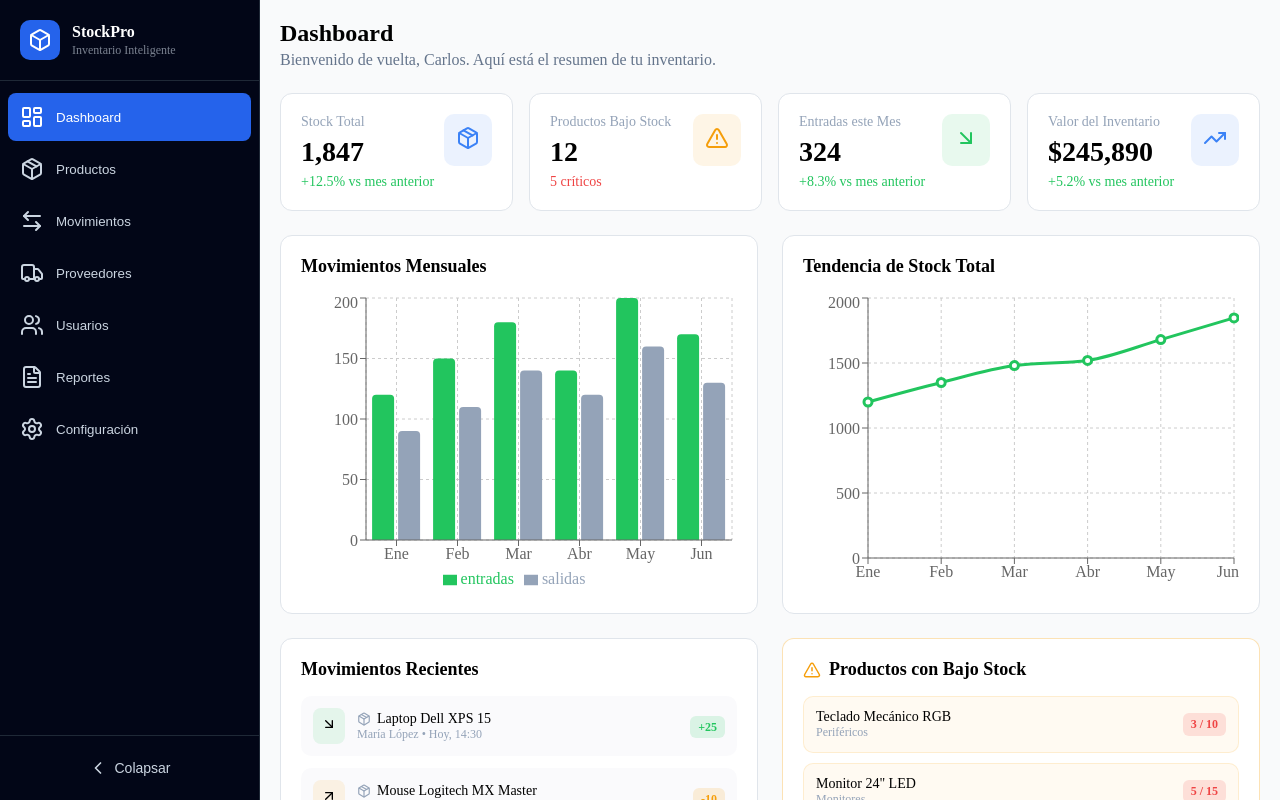
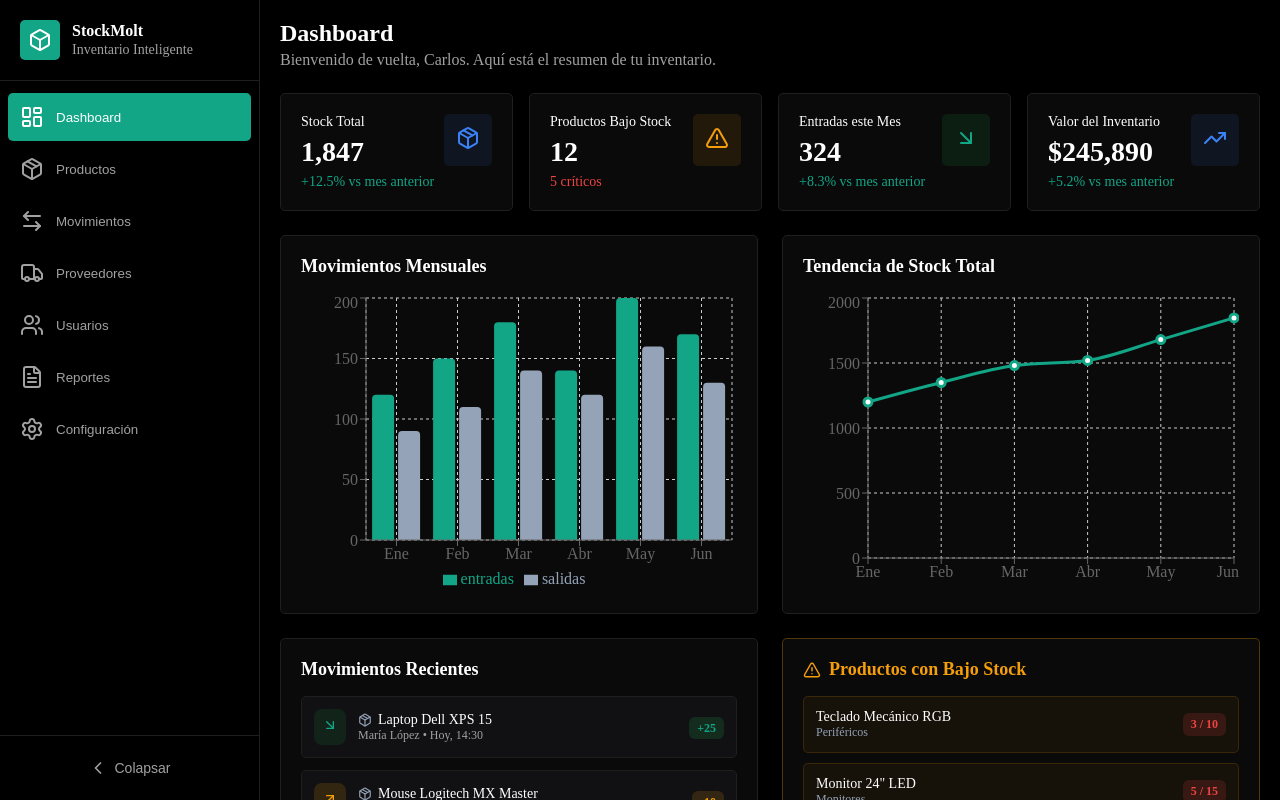
Before and after one commit to OrlandoTellez/stockmolt, a React (Vite) app in the folder dashboard/: page / in a window 1280 px wide. Shown: the top 800 px of the page. Built offline with nearby package versions, Linux system fonts and the light colour scheme.

Commit message:
styles: mejorar estilos para el modo oscuro de la web app

```diff
--- a/dashboard/src/components/global/dashboard/InventoryCharts.module.css
+++ b/dashboard/src/components/global/dashboard/InventoryCharts.module.css
@@ -12,7 +12,7 @@
 .card {
   background: var(--card-color);
   border: 1px solid var(--border-color);
-  border-radius: 12px;
+  border-radius: 5px;
   padding: 20px;
   animation: slideUp 0.3s ease;
 }
@@ -20,6 +20,7 @@
 .title {
   font-size: 18px;
   margin-bottom: 16px;
+  color: var(--font-color-title);
 }
 
 .chart {
--- a/dashboard/src/components/global/dashboard/InventoryCharts.tsx
+++ b/dashboard/src/components/global/dashboard/InventoryCharts.tsx
@@ -43,7 +43,11 @@ export function InventoryCharts() {
               <YAxis />
               <Tooltip />
               <Legend />
-              <Bar dataKey="entradas" fill="#22c55e" radius={[4, 4, 0, 0]} />
+              <Bar
+                dataKey="entradas"
+                fill="var(--secondary-color)"
+                radius={[4, 4, 0, 0]}
+              />
               <Bar dataKey="salidas" fill="#94a3b8" radius={[4, 4, 0, 0]} />
             </BarChart>
           </ResponsiveContainer>
@@ -62,7 +66,7 @@ export function InventoryCharts() {
               <Line
                 type="monotone"
                 dataKey="stock"
-                stroke="#22c55e"
+                stroke="var(--secondary-color)"
                 strokeWidth={3}
                 dot={{ r: 4 }}
               />
--- a/dashboard/src/components/global/dashboard/LowStockAlert.module.css
+++ b/dashboard/src/components/global/dashboard/LowStockAlert.module.css
@@ -1,6 +1,6 @@
 .card {
   background: var(--card-color);
-  border-radius: 12px;
+  border-radius: 5px;
   padding: 20px;
   border: 1px solid #1e293b;
   animation: slideUp 0.3s ease;
@@ -20,6 +20,7 @@
 .header h3 {
   font-size: 18px;
   margin: 0;
+  color: #f59e0b;
 }
 
 .headerIcon {
@@ -39,7 +40,7 @@
   justify-content: space-between;
   align-items: center;
   padding: 12px;
-  border-radius: 10px;
+  border-radius: 5px;
   background: rgba(245, 158, 11, 0.05);
   border: 1px solid rgba(245, 158, 11, 0.15);
 }
@@ -47,6 +48,7 @@
 .name {
   font-size: 14px;
   font-weight: 500;
+  color: var(--font-color-title);
 }
 
 .category {
--- a/dashboard/src/components/global/dashboard/MetricCard.module.css
+++ b/dashboard/src/components/global/dashboard/MetricCard.module.css
@@ -1,7 +1,7 @@
 .card {
   background: var(--card-color);
   border: 1px solid var(--border-color);
-  border-radius: 12px;
+  border-radius: 5px;
   padding: 20px;
   animation: slideUp 0.3s ease;
 }
@@ -20,12 +20,13 @@
 
 .title {
   font-size: 14px;
-  color: #94a3b8;
+  color: var(--font-color-title);
 }
 
 .value {
   font-size: 28px;
   font-weight: bold;
+  color: var(--font-color-title);
 }
 
 .change {
@@ -34,7 +35,7 @@
 }
 
 .positive {
-  color: #22c55e;
+  color: var(--secondary-color);
 }
 
 .negative {
@@ -47,7 +48,7 @@
 
 .iconBox {
   padding: 12px;
-  border-radius: 10px;
+  border-radius: 5px;
   background: rgba(59, 130, 246, 0.1);
 }
 
@@ -58,8 +59,6 @@
 }
 
 /* Variants */
-.metric {
-}
 .warning .iconBox {
   background: rgba(245, 158, 11, 0.1);
 }
@@ -71,7 +70,7 @@
   background: rgba(34, 197, 94, 0.1);
 }
 .success .icon {
-  color: #22c55e;
+  color: var(--secondary-color);
 }
 
 .destructive .iconBox {
--- a/dashboard/src/components/global/dashboard/RecentMovements.module.css
+++ b/dashboard/src/components/global/dashboard/RecentMovements.module.css
@@ -1,7 +1,7 @@
 .card {
   background: var(--card-color);
   border: 1px solid var(--border-color);
-  border-radius: 12px;
+  border-radius: 5px;
   padding: 20px;
   animation: slideUp 0.3s ease;
 }
@@ -9,6 +9,7 @@
 .title {
   font-size: 18px;
   margin-bottom: 16px;
+  color: var(--font-color-title);
 }
 
 .list {
@@ -22,8 +23,10 @@
   align-items: center;
   gap: 12px;
   padding: 12px;
-  border-radius: 10px;
+  border-radius: 5px;
   background: rgba(148, 163, 184, 0.05);
+  border: 1px solid var(--border-color);
+  color: var(--font-color-title);
   transition: background 0.2s ease;
 }
 
@@ -38,10 +41,12 @@
 
 .iconEntrada {
   background: rgba(34, 197, 94, 0.1);
+  color: var(--secondary-color);
 }
 
 .iconSalida {
-  background: rgba(245, 158, 11, 0.1);
+  background: rgba(245, 158, 11, 0.15);
+  color: #f59e0b;
 }
 
 .icon {
@@ -76,7 +81,7 @@
 
 .meta {
   font-size: 12px;
-  color: #94a3b8;
+  color: var(--font-color-text);
 }
 
 .quantity {
@@ -92,7 +97,7 @@
 
 .badgePositive {
   background: rgba(34, 197, 94, 0.15);
-  color: #22c55e;
+  color: var(--secondary-color);
 }
 
 .badgeNegative {
--- a/dashboard/src/components/layout/SideBar.module.css
+++ b/dashboard/src/components/layout/SideBar.module.css
@@ -7,7 +7,7 @@
   display: flex;
   flex-direction: column;
   transition: width 0.3s ease;
-  border-right: 1px solid #1f2937;
+  border-right: 1px solid var(--border-color);
 }
 
 .expanded {
@@ -30,14 +30,14 @@
   gap: 12px;
   padding: 20px;
   width: 100%;
-  border-bottom: 1px solid #1f2937;
+  border-bottom: 1px solid var(--border-color);
 }
 
 .logoIcon {
   width: 40px;
   height: 40px;
-  border-radius: 10px;
-  background: #2563eb;
+  border-radius: 5px;
+  background: var(--secondary-color);
   display: flex;
   align-items: center;
   justify-content: center;
@@ -50,10 +50,8 @@
 }
 
 .logoText p {
-  font-size: 12px;
-  opacity: 0.6;
+  font-size: 14px;
   margin: 2px 0 0;
-
   color: var(--font-color-text);
 }
 
@@ -71,22 +69,22 @@
   gap: 12px;
   padding: 12px;
   margin-bottom: 4px;
-  border-radius: 8px;
+  border-radius: 5px;
   background: transparent;
   border: none;
-  color: #cbd5e1;
+  color: var(--font-color-text);
   cursor: pointer;
   transition: all 0.2s ease;
   text-align: left;
 }
 
 .navItem:hover {
-  background: #1e293b;
+  background: var(--secondary-color);
   color: #ffffff;
 }
 
 .active {
-  background: #2563eb;
+  background: var(--secondary-color);
   color: #ffffff;
 }
 
@@ -104,7 +102,7 @@
 
 .collapseContainer {
   padding: 12px;
-  border-top: 1px solid #1f2937;
+  border-top: 1px solid var(--border-color);
   width: 100%;
 }
 
@@ -115,10 +113,10 @@
   justify-content: center;
   gap: 6px;
   padding: 10px;
-  border-radius: 8px;
+  border-radius: 5px;
   background: transparent;
   border: none;
-  color: #cbd5e1;
+  color: var(--font-color-text);
   cursor: pointer;
   transition: all 0.2s ease;
 }
--- a/dashboard/src/components/layout/SideBar.tsx
+++ b/dashboard/src/components/layout/SideBar.tsx
@@ -24,7 +24,7 @@ export const SideBar = () => {
 
           {!collapsed && (
             <div className={styles.logoText}>
-              <h1>StockPro</h1>
+              <h1>StockMolt</h1>
               <p>Inventario Inteligente</p>
             </div>
           )}
--- a/dashboard/src/index.css
+++ b/dashboard/src/index.css
@@ -5,19 +5,19 @@
 }
 
 [data-theme="dark"] {
-  --primary-color: #020617;
-  --secondary-color: #df8052;
-  --third-color: #f9fafb;
+  --primary-color: #000000;
+  --secondary-color: #12a687;
+  --third-color: #000000;
   --four-color: #25211d;
-  --card-color: #ffffff;
+  --card-color: #0a0a0a;
   --altern-color: #332516;
   --altern-secondary-color: #5a3315;
 
   --window-color: #292420;
   --preview-color: #171412;
   --font-color-title: #ffffff;
-  --font-color-text: #cbd5e1;
-  --border-color: #e0e5eb;
+  --font-color-text: #a1a1a1;
+  --border-color: #1f1f1f;
 }
 
 [data-theme="light"] {
--- a/dashboard/src/pages/Dashboard.module.css
+++ b/dashboard/src/pages/Dashboard.module.css
@@ -9,11 +9,12 @@
   font-size: 24px;
   font-weight: bold;
   margin: 0;
+  color: var(--font-color-title);
 }
 
 .header p {
   margin-top: 4px;
-  color: #64748b;
+  color: var(--font-color-text);
 }
 
 .metricsGrid {
--- a/dashboard/src/pages/NotFound.module.css
+++ b/dashboard/src/pages/NotFound.module.css
@@ -14,15 +14,17 @@
   font-size: 2.5rem;
   font-weight: bold;
   margin-bottom: 1rem;
+  color: var(--font-color-title);
 }
 
 .subtitle {
   font-size: 1.25rem;
   margin-bottom: 1rem;
+  color: var(--font-color-text);
 }
 
 .link {
-  color: #3b82f6;
+  color: var(--secondary-color);
   text-decoration: underline;
   transition: opacity 0.2s ease;
 }
```
